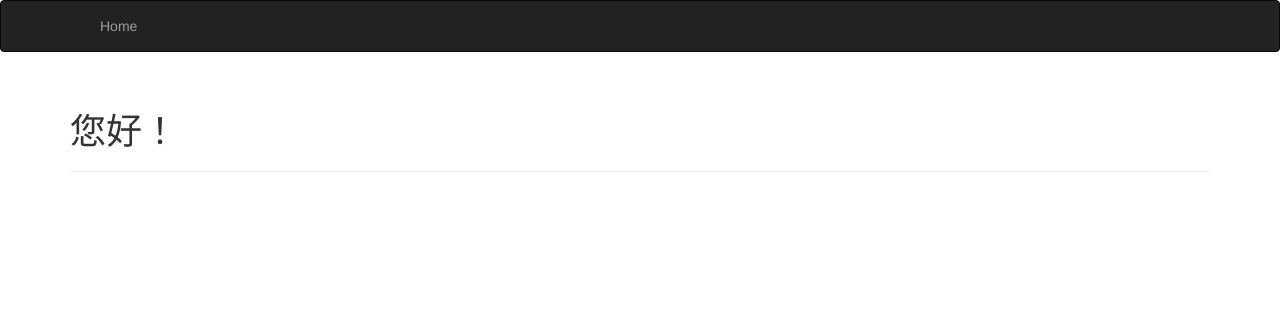
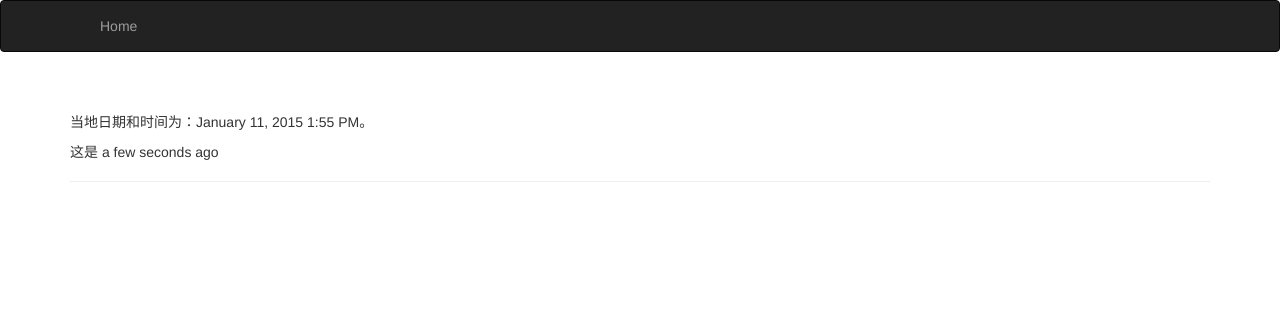
Before and after one commit to agsgs2007/learn-flasky, a Flask app: page / in a window 1280 px wide. Shown: the top 312 px of the page. Run offline with Flask 2, Linux system fonts and the light colour scheme; some libraries are stand-ins or nearby versions.

Commit message:
使用了moment库，引入了moment.js库，在客户端显示当地时间

```diff
--- a/hello.py
+++ b/hello.py
@@ -5,13 +5,16 @@ from flask import Flask
 from flask import request
 from flask import make_response
 from flask import redirect
+from datetime import datetime
 from flask import render_template
 from flask.ext.script import Manager
 from flask.ext.bootstrap import Bootstrap
+from flask.ext.moment import Moment
 
 app = Flask(__name__)
 manager = Manager(app)
 bootstrap = Bootstrap(app)
+moment = Moment(app)
 
 #返回一个浏览器头部信息
 # @app.route('/')
@@ -34,7 +37,8 @@ bootstrap = Bootstrap(app)
 #使用模板
 @app.route('/')
 def index():
-    return render_template('index.html')
+    return render_template('index.html',
+                           current_time=datetime.utcnow())
 
 # #响应url地址的参数
 # @app.route('/user/<name>')
--- a/templates/base.html
+++ b/templates/base.html
@@ -1,6 +1,17 @@
 {% extends "bootstrap/base.html" %}
 
 {% block titile %}Flasky{% endblock %}
+
+{% block head %}
+    {{ super() }}
+    <link rel="shortcut icon" href="{{ url_for('static', filename='favicon.ico') }}" type="image/x-icon">
+    <link rel="icon" href="{{ url_for('static', filename='favicon.ico') }}" type="image/x-icon">
+{% endblock %}
+
+{% block scripts %}
+    {{ super() }}
+    {{ moment.include_moment() }}
+{% endblock %}
 
 {% block navbar %}
     <div class="navbar navbar-inverse" role="navigation">
@@ -29,9 +40,3 @@
         {% block page_content %}{% endblock %}
     </div>
 {% endblock %}
-
-{% block head %}
-    {{ super() }}
-    <link rel="shortcut icon" href="{{ url_for('static', filename='favicon.ico') }}" type="image/x-icon">
-    <link rel="icon" href="{{ url_for('static', filename='favicon.ico') }}" type="image/x-icon">
-{% endblock %}
--- a/templates/index.html
+++ b/templates/index.html
@@ -1,7 +1,10 @@
 {% extends "base.html" %}
+
+{% block title %}Flasky{% endblock %}
 
 {% block page_content %}
 <div class="page-header">
-    <h1>您好！</h1>
+<p>当地日期和时间为：{{ moment(current_time).format('LLL') }}。</p>
+<p>这是 {{ moment(current_time).fromNow(refresh=True) }}</p>
 </div>
 {% endblock %}
```
Also changed, not shown: static/favicon.ico (added).
